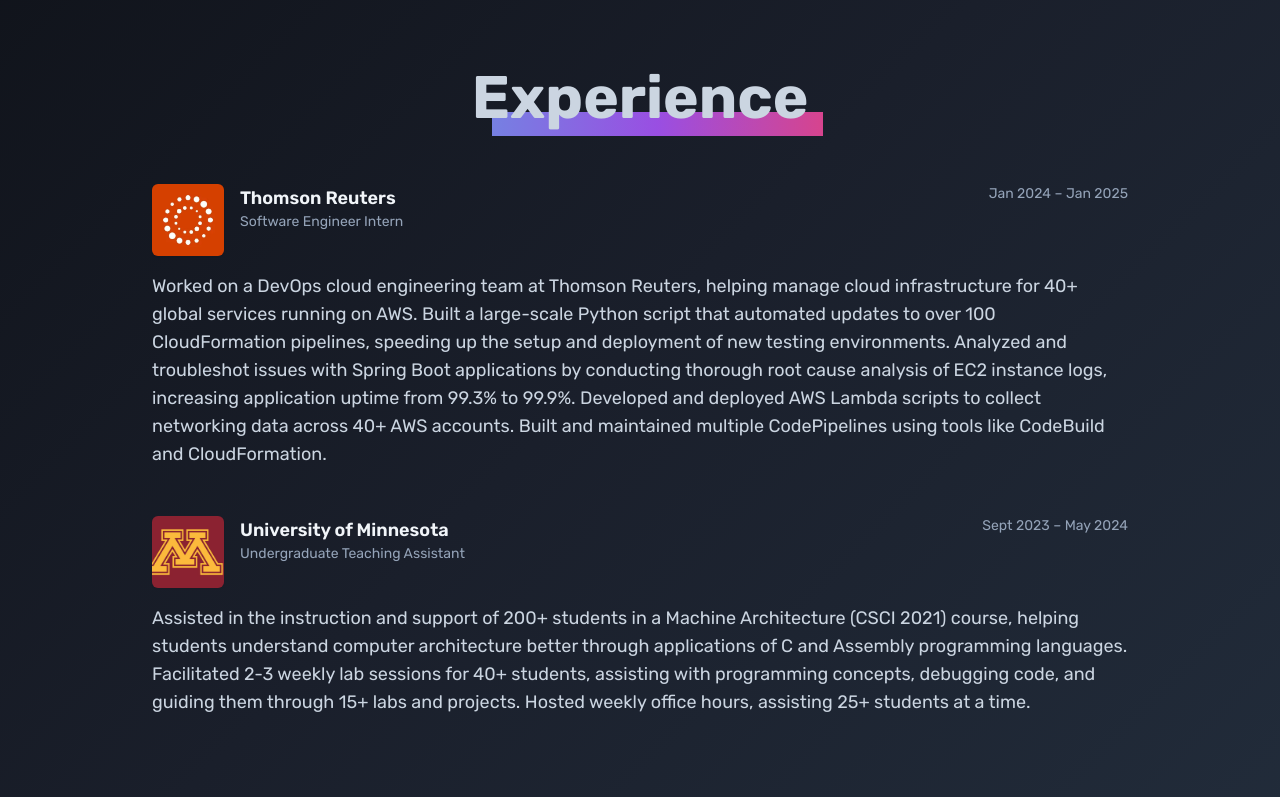
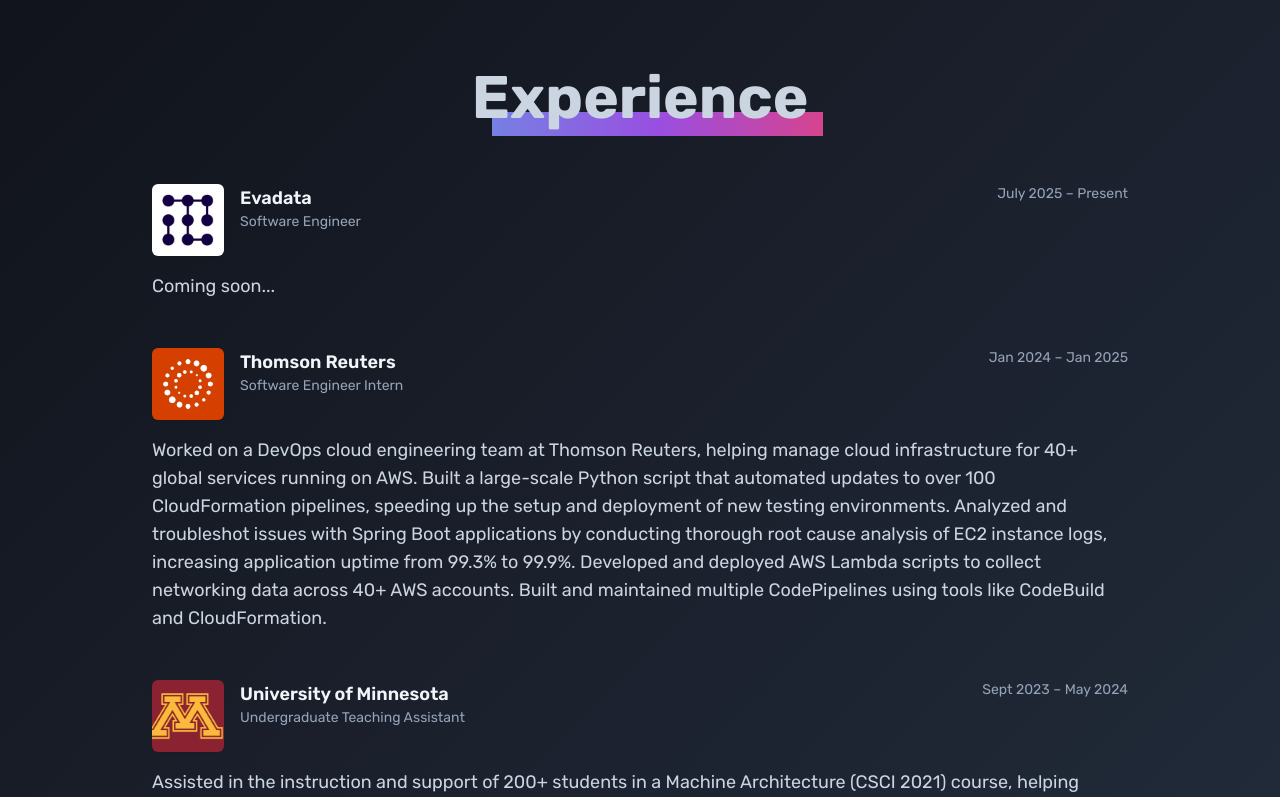
Before and after one commit to chaseblodgett/chaseblodgett, a React (Create React App) app: page / in a window 1280 px wide. Shown: the part 1784-2581 px from the top of the page. Built offline with nearby package versions, Linux system fonts and the light colour scheme; a web font is replaced by a local one.

Commit message:
add evadata in experience section

```diff
--- a/src/components/Experience.js
+++ b/src/components/Experience.js
@@ -33,6 +33,32 @@
                     }`}>
                 Experience
             </h1>
+          <div className={`flex flex-col justify-start pt-12 ${
+                                isVisible ? 'transform transition-all duration-700 ease-in delay-[400ms]' : 'opacity-0 translate-y-6'
+                            }`}>
+            <div className="flex justify-between items-start gap-2 md:gap-6 w-full px-2 sm:px-12 md:px-24 lg:px-32 text-xs sm:text-sm md:text-lg">
+
+              <div className="flex items-start gap-2 md:gap-4">
+                <img
+                  src={`${process.env.PUBLIC_URL}/evadata.jpeg`}
+                  alt="Evadata"
+                  className="w-14 h-14 object-cover rounded-md shadow-sm work-logo"
+                />
+                <div className="text-left">
+                  <h2 className="text-sm sm:text-md md:text-lg font-semibold text-slate-100">Evadata</h2>
+                  <h4 className="text-xs sm:text-sm md:text-md text-slate-400">Software Engineer</h4>
+                </div>
+              </div>
+
+              <p className="text-xs md:text-sm text-slate-400 whitespace-nowrap">July 2025 – Present</p>
+            </div>
+
+            <div className="text-left text-xs sm:text-sm md:text-lg px-2 sm:px-12 md:px-24 lg:px-32 mt-4 text-slate-300 font-rubik">
+                <p>
+                  Coming soon...
+                </p>
+            </div>
+          </div>
 
           <div className={`flex flex-col justify-start pt-12 ${
                                 isVisible ? 'transform transition-all duration-700 ease-in delay-[400ms]' : 'opacity-0 translate-y-6'
```
Also changed, not shown: public/evadata.jpeg (added).
